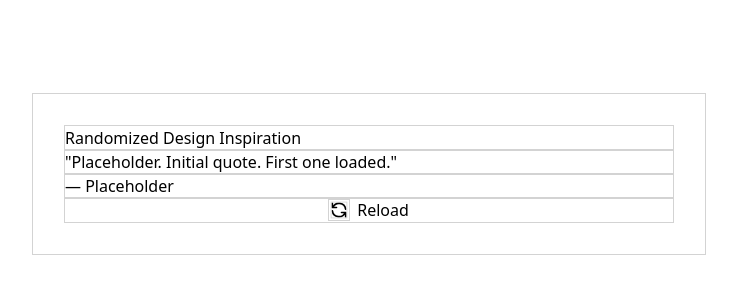
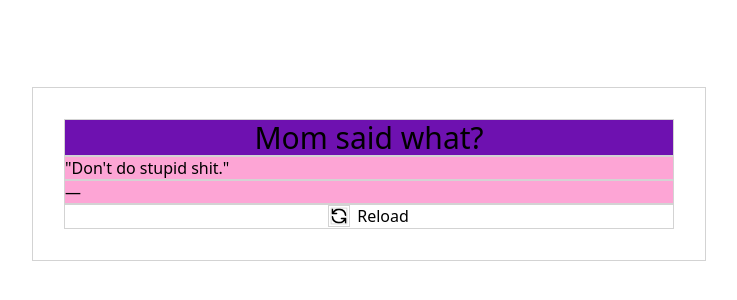
Before and after one commit to jwils80/random-quote, a website built with Vite: page index.html in a window 1280 px wide. Shown: the part 226-526 px from the top of the page, without its empty margins (271-1008 px from the left). Built offline with nearby package versions, Linux system fonts and the light colour scheme.

Commit message:
break time

```diff
--- a/index.html
+++ b/index.html
@@ -4,7 +4,7 @@
     <meta charset="UTF-8" />
     <link rel="icon" type="image/svg+xml" href="/favicon.svg" />
     <meta name="viewport" content="width=device-width, initial-scale=1.0" />
-    <title>Randomized Design Inspiration</title>
+    <title>Mom said what?</title>
 
     <!-- Compiled CSS file -->
      <link rel="stylesheet" href="/src/style.css">
@@ -18,17 +18,17 @@
   <!-- Main Content Container   -->
   <main class="p-8 max-w-2xl w-full relative">
 
-    <h1 class="">
-      Randomized Design Inspiration
+    <h1 class="text-center text-3xl bg-purple-800">
+      Mom said what?
     </h1>
 
-    <section class="">
+    <section class="bg-pink-300">
       <!--   -->
       <blockquote id="quote-text" class="">
-        "Placeholder. Initial quote. First one loaded."
+        "Don't do stupid shit."
       </blockquote>
       <p id="quote-author" class="">
-        — Placeholder
+        —
       </p>
     </section>
 
--- a/src/script.js
+++ b/src/script.js
@@ -1,13 +1,13 @@
 console.log('👍 JS Connected');
 
 // Tailwind Background Utlities
-const backgrounds = ["bg-red-300", "bg-green-300", "bg-blue-300"];
+const backgrounds = ["bg-blue-500", "bg-pink-500", "bg-blue-300"];
 
 // Sample design quotes JSON data
 const quotes = [
   {
-    quote: "Quote 0",
-    author: "Citation 0"
+    quote: "Don't do stupid shit.",
+    author: "Love, Mom"
   },
   {
     quote: "Quote 1",
```
Also changed, not shown: public/favicon.svg.
